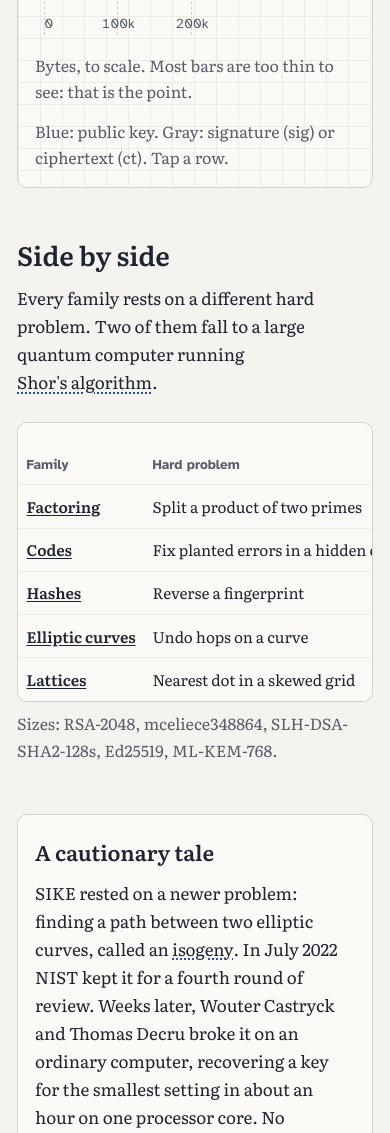
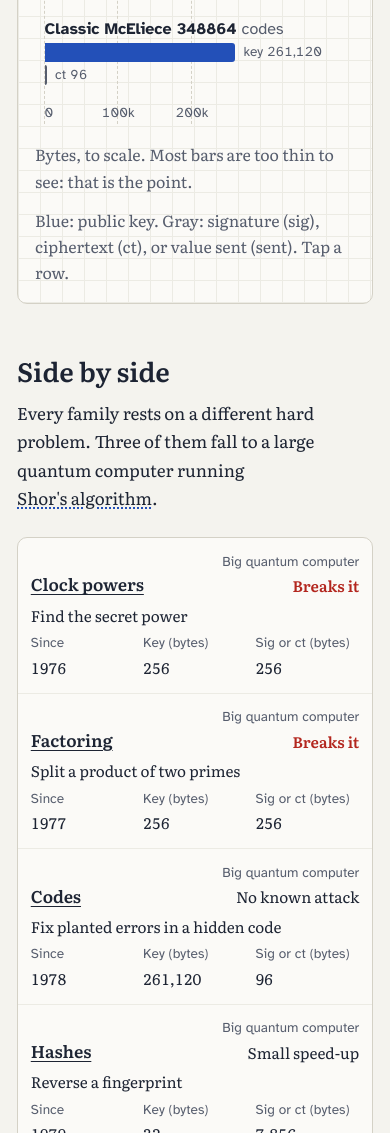
Before and after one commit to Maninae/trapdoor, a plain HTML site: page chapters/big-picture.html in a window 390 px wide. Shown: the part 867-2000 px from the top of the page. Drawn offline with Linux system fonts and the light colour scheme.

Commit message:
Review fixes: safer demo prime, clock-powers row in the comparison, phone table cards, signature wording, small copy and counter fixes

```diff
--- a/chapters/big-picture.html
+++ b/chapters/big-picture.html
@@ -56,12 +56,12 @@
         <div class="size-chart" role="group" aria-label="Key and signature or ciphertext sizes in bytes. Tap a row for its numbers."></div>
         <p class="size-axis-note"></p>
       </div>
-      <figcaption class="size-caption">Blue: public key. Gray: signature (sig) or ciphertext (ct). Tap a row.</figcaption>
+      <figcaption class="size-caption">Blue: public key. Gray: signature (sig), ciphertext (ct), or value sent (sent). Tap a row.</figcaption>
     </figure>
 
     <section class="prose" aria-labelledby="table-heading">
       <h2 id="table-heading">Side by side</h2>
-      <p>Every family rests on a different hard problem. Two of them fall to a large quantum computer running <button type="button" class="term" aria-controls="note-shor" aria-expanded="false">Shor's algorithm</button>.</p>
+      <p>Every family rests on a different hard problem. Three of them fall to a large quantum computer running <button type="button" class="term" aria-controls="note-shor" aria-expanded="false">Shor's algorithm</button>.</p>
       <aside class="term-note" id="note-shor" hidden>
         <p>Peter Shor showed in 1994 that a quantum computer could find the hidden repeating pattern inside factoring and curve problems, and so solve them quickly. No machine big enough to run it on real key sizes exists yet.</p>
         <p><a href="https://en.wikipedia.org/wiki/Shor%27s_algorithm" target="_blank" rel="noopener">Shor's algorithm on Wikipedia</a></p>
@@ -82,15 +82,16 @@
           </tr>
         </thead>
         <tbody>
-          <tr><th scope="row"><a href="two-keys.html">Factoring</a></th><td>Split a product of two primes</td><td class="numeric">1977</td><td class="numeric">256</td><td class="numeric">256</td><td class="verdict-broken">Breaks it</td></tr>
-          <tr><th scope="row"><a href="hash-signatures.html">Codes</a></th><td>Fix planted errors in a hidden code</td><td class="numeric">1978</td><td class="numeric">261,120</td><td class="numeric">96</td><td>No known attack</td></tr>
-          <tr><th scope="row"><a href="hash-signatures.html">Hashes</a></th><td>Reverse a fingerprint</td><td class="numeric">1979</td><td class="numeric">32</td><td class="numeric">7,856</td><td>Small speed-up</td></tr>
-          <tr><th scope="row"><a href="curves.html">Elliptic curves</a></th><td>Undo hops on a curve</td><td class="numeric">1985</td><td class="numeric">32</td><td class="numeric">64</td><td class="verdict-broken">Breaks it</td></tr>
-          <tr><th scope="row"><a href="lattices.html">Lattices</a></th><td>Nearest dot in a skewed grid</td><td class="numeric">1996</td><td class="numeric">1,184</td><td class="numeric">1,088</td><td>No known attack</td></tr>
+          <tr><th scope="row"><a href="shared-secret.html">Clock powers</a></th><td class="problem" data-label="Hard problem">Find the secret power</td><td class="numeric" data-label="Since">1976</td><td class="numeric" data-label="Key (bytes)">256</td><td class="numeric" data-label="Sig or ct (bytes)">256</td><td class="verdict verdict-broken" data-label="Big quantum computer">Breaks it</td></tr>
+          <tr><th scope="row"><a href="two-keys.html">Factoring</a></th><td class="problem" data-label="Hard problem">Split a product of two primes</td><td class="numeric" data-label="Since">1977</td><td class="numeric" data-label="Key (bytes)">256</td><td class="numeric" data-label="Sig or ct (bytes)">256</td><td class="verdict verdict-broken" data-label="Big quantum computer">Breaks it</td></tr>
+          <tr><th scope="row"><a href="hash-signatures.html">Codes</a></th><td class="problem" data-label="Hard problem">Fix planted errors in a hidden code</td><td class="numeric" data-label="Since">1978</td><td class="numeric" data-label="Key (bytes)">261,120</td><td class="numeric" data-label="Sig or ct (bytes)">96</td><td class="verdict" data-label="Big quantum computer">No known attack</td></tr>
+          <tr><th scope="row"><a href="hash-signatures.html">Hashes</a></th><td class="problem" data-label="Hard problem">Reverse a fingerprint</td><td class="numeric" data-label="Since">1979</td><td class="numeric" data-label="Key (bytes)">32</td><td class="numeric" data-label="Sig or ct (bytes)">7,856</td><td class="verdict" data-label="Big quantum computer">Small speed-up</td></tr>
+          <tr><th scope="row"><a href="curves.html">Elliptic curves</a></th><td class="problem" data-label="Hard problem">Undo hops on a curve</td><td class="numeric" data-label="Since">1985</td><td class="numeric" data-label="Key (bytes)">32</td><td class="numeric" data-label="Sig or ct (bytes)">64</td><td class="verdict verdict-broken" data-label="Big quantum computer">Breaks it</td></tr>
+          <tr><th scope="row"><a href="lattices.html">Lattices</a></th><td class="problem" data-label="Hard problem">Nearest dot in a skewed grid</td><td class="numeric" data-label="Since">1996</td><td class="numeric" data-label="Key (bytes)">1,184</td><td class="numeric" data-label="Sig or ct (bytes)">1,088</td><td class="verdict" data-label="Big quantum computer">No known attack</td></tr>
         </tbody>
       </table>
     </div>
-    <p class="table-note">Sizes: RSA-2048, mceliece348864, SLH-DSA-SHA2-128s, Ed25519, ML-KEM-768.</p>
+    <p class="table-note">Sizes: ffdhe2048 (second size: the announced hour), RSA-2048, mceliece348864, SLH-DSA-SHA2-128s, Ed25519, ML-KEM-768.</p>
 
     <section class="card" aria-labelledby="sike-heading">
       <h2 id="sike-heading">A cautionary tale</h2>
--- a/scripts/widget-big-picture-sizes.js
+++ b/scripts/widget-big-picture-sizes.js
@@ -6,7 +6,7 @@
  * Expects #size-chart-widget with .readout, .size-chart, .size-axis-note, and scale buttons
  * [data-scale="linear" | "log"].
  *
- * - Byte counts come from the standards (FIPS 203/204/205, RFC 8032/7748, the Classic
+ * - Byte counts come from the standards (FIPS 203/204/205, RFC 8032/7748/7919, the Classic
  *   McEliece reference sizes); RSA-2048 counts the bare 2048-bit modulus.
  * - Bars are HTML, not SVG, so labels reflow on a phone; each bar's width is a fraction of
  *   the track minus room for its label.
@@ -17,6 +17,7 @@
   const Trapdoor = window.Trapdoor;
   const SCHEMES = [
     { name: "RSA-2048", family: "factoring", key: 256, second: 256, secondKind: "sig", note: "Signature and ciphertext are both 256 bytes; the key counts only the 2048-bit number." },
+    { name: "DH-2048", family: "clock powers", key: 256, second: 256, secondKind: "sent", note: "On a 2048-bit clock (RFC 7919), each side announces a 256-byte hour. That hour is both the public key and the value sent." },
     { name: "Ed25519 / X25519", family: "elliptic curves", key: 32, second: 64, secondKind: "sig", note: "The yardstick: an Ed25519 signature is 64 bytes, an X25519 reply 32." },
     { name: "ML-KEM-768", family: "lattices", key: 1184, second: 1088, secondKind: "ct", note: "Ciphertext 1,088 bytes. Standardized in FIPS 203." },
     { name: "ML-DSA-65", family: "lattices", key: 1952, second: 3309, secondKind: "sig", note: "Signature 3,309 bytes. Standardized in FIPS 204." },
@@ -28,7 +29,7 @@
   const LOG_MAX_BYTES = 300000;
   const LOG_TICKS = [10, 100, 1000, 10000, 100000];
   const LINEAR_TICKS = [0, 100000, 200000];
-  const KIND_LABEL = { key: "key", sig: "sig", ct: "ct" };
+  const KIND_LABEL = { key: "key", sig: "sig", ct: "ct", sent: "sent" };
 
   const widget = document.getElementById("size-chart-widget");
   const readout = widget.querySelector(".readout");
@@ -37,7 +38,7 @@
   const scaleButtons = Array.from(widget.querySelectorAll("[data-scale]"));
 
   let scale = "linear";
-  let selectedIndex = 2;
+  let selectedIndex = 3;
 
   const maxBytes = Math.max(...SCHEMES.map((scheme) => Math.max(scheme.key, scheme.second)));
 
--- a/scripts/widget-challenge.js
+++ b/scripts/widget-challenge.js
@@ -18,8 +18,9 @@
   const CHALLENGE_PRIME = 29;
   const MAX_GUESS_EXPONENT = 999;
   const COMPUTER_TRY_INTERVAL_MS = 140;
-  // 2^127 - 1, a Mersenne prime (proved prime by Lucas in 1876): a 39-digit clock.
-  const BIG_CLOCK_HOURS = (1n << 127n) - 1n;
+  // A 39-digit safe prime p: (p - 1) / 2 is also prime, so p - 1 has no small factors to exploit.
+  // 3 lands on (p - 1) / 2 different hours, so backward search still faces about 10^38 powers.
+  const BIG_CLOCK_HOURS = 170141183460469231731687303715884114527n;
   const BIG_CLOCK_BASE = 3n;
   const MAX_FORWARD_EXPONENT_DIGITS = 40;
 
--- a/scripts/widget-hash-signatures-lamport.js
+++ b/scripts/widget-hash-signatures-lamport.js
@@ -144,7 +144,8 @@
     } else {
       status = {
         lead: `Second message, same key: ${leakedCount} columns leaked.`,
-        detail: `Both secrets are public in the red columns, so anyone can now sign ${2 ** leakedCount} messages.`,
+        // Every message signed so far is inside the forgeable set, so count only the new ones.
+        detail: `Both secrets are public in the red columns, so anyone can now sign ${2 ** leakedCount - signedMessages.length} new messages.`,
       };
     }
     render();
--- a/scripts/widget-shared-secret-big.js
+++ b/scripts/widget-shared-secret-big.js
@@ -5,14 +5,14 @@
  * Expects #big-exchange with .big-exchange-rows (a <dl>), .big-exchange-verdict, and
  * [data-action="new-secrets"].
  *
- * - Clock 2^127 - 1 (a Mersenne prime) and start number 3, the same big clock as chapter 3.
+ * - A 39-digit safe prime clock ((p - 1) / 2 is also prime) and start number 3, the same as chapter 3.
  * - Secrets come from crypto.getRandomValues; nothing is sent anywhere.
  */
 (function () {
   "use strict";
 
   const Trapdoor = window.Trapdoor;
-  const BIG_CLOCK_HOURS = (1n << 127n) - 1n;
+  const BIG_CLOCK_HOURS = 170141183460469231731687303715884114527n;
   const START_NUMBER = 3n;
   const SECRET_DIGITS = 30;
 
--- a/scripts/widget-signatures-sign.js
+++ b/scripts/widget-signatures-sign.js
@@ -71,7 +71,7 @@
     if (matches && !tampered) {
       detail.textContent = `Signature to the power 17 lands on ${opened}, the same as the fingerprint. Only Bob's private key could do that.`;
     } else if (matches) {
-      detail.textContent = `The message changed, yet the numbers match: a 1 in 3233 fluke of this tiny toy. Real keys make that hopeless.`;
+      detail.textContent = `The message changed, yet the numbers match: a 1 in 3233 fluke of this tiny toy. Real fingerprints make that hopeless.`;
     } else {
       detail.textContent = `Signature to the power 17 lands on ${opened}, but the fingerprint is ${fingerprint}. Someone changed the message.`;
     }
--- a/styles/chapter-big-picture.css
+++ b/styles/chapter-big-picture.css
@@ -123,3 +123,35 @@
 .family-table .verdict-broken { color: var(--accent-2); font-weight: 600; }
 
 .table-note { margin: var(--space-2) 0 0; color: var(--ink-soft); font-size: 0.94rem; }
+
+
+/* Phone: each row becomes a small card so the quantum verdict shows without sideways scrolling. */
+@media (max-width: 599px) {
+  .family-table thead { position: absolute; width: 1px; height: 1px; overflow: hidden; clip-path: inset(50%); }
+  .family-table, .family-table tbody { display: block; }
+  .family-table tbody tr {
+    display: grid;
+    grid-template-columns: repeat(6, minmax(0, 1fr));
+    grid-template-areas: "family family family verdict verdict verdict" "problem problem problem problem problem problem" "since since key key second second";
+    gap: var(--space-1) var(--space-2);
+    padding: var(--space-3);
+    border-bottom: 1px solid var(--grid-line);
+  }
+  .family-table tbody tr:last-child { border-bottom: 0; }
+  .family-table tbody th, .family-table tbody td { display: block; padding: 0; border: 0; white-space: normal; text-align: left; }
+  .family-table tbody td.numeric { text-align: left; }
+  .family-table tbody th { grid-area: family; align-self: end; font-size: 1rem; }
+  .family-table .problem { grid-area: problem; }
+  .family-table .verdict { grid-area: verdict; text-align: right; }
+  .family-table td.numeric:nth-of-type(2) { grid-area: since; }
+  .family-table td.numeric:nth-of-type(3) { grid-area: key; }
+  .family-table td.numeric:nth-of-type(4) { grid-area: second; }
+  .family-table td.numeric::before, .family-table .verdict::before {
+    content: attr(data-label);
+    display: block;
+    font-family: var(--font-ui);
+    font-size: var(--t-sm);
+    font-weight: 400;
+    color: var(--ink-soft);
+  }
+}
```
Also changed, not shown: chapters/clock-math.html (+1 -1 lines), chapters/curves.html (+1 -1 lines), chapters/lattices.html (+2 -2 lines), chapters/quantum.html (+1 -1 lines), chapters/scrambling.html (+1 -1 lines), chapters/secret-codes.html (+2 -1 lines), chapters/shared-secret.html (+1 -1 lines), chapters/signatures.html (+2 -2 lines), scripts/widget-curves-hunt.js (+6 -1 lines).
